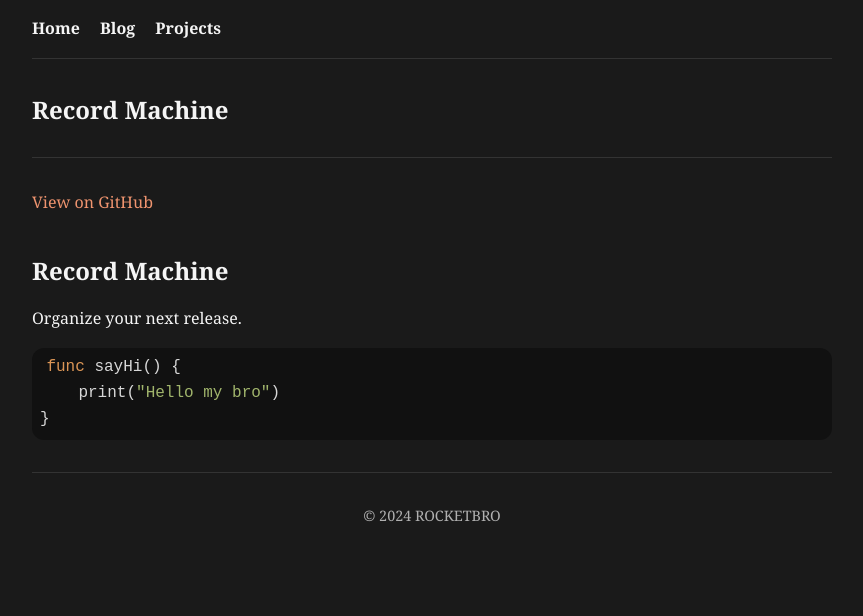
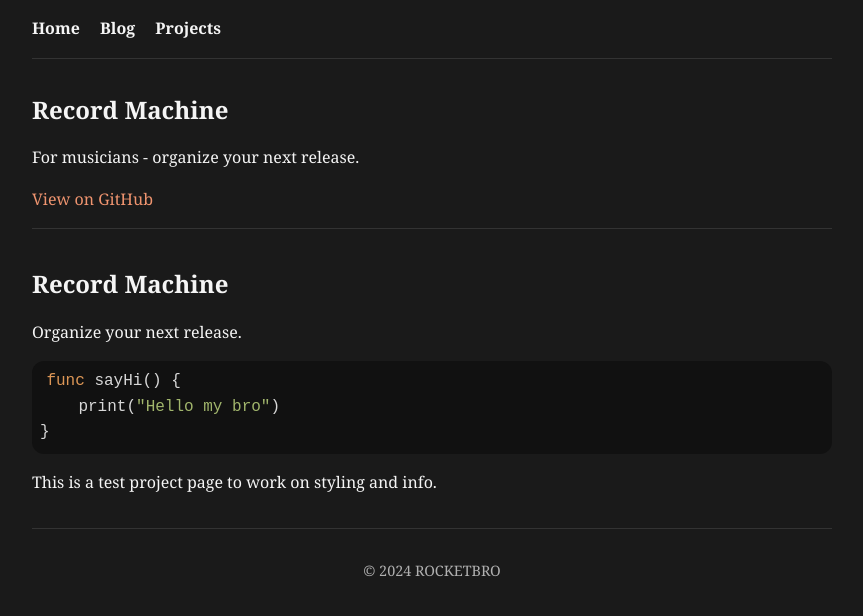
Before and after one commit to rocketbro/rocketbro.github.io, a Jekyll site: the page built from _projects/record-machine.md, in a window 1280 px wide. Shown: the top 616 px of the page, without its empty margins (208-1071 px from the left). Built offline with Jekyll 4.4.1, drawn with Linux system fonts in a browser that asks for light colours.

Commit message:
style project card & page

````diff
--- a/_layouts/project.html
+++ b/_layouts/project.html
@@ -4,13 +4,16 @@
 <article class="project">
   <header class="project-header">
     <h1 class="project-title">{{ page.title }}</h1>
-  </header>
+    <p class="project-description">{{ page.description }}</p>
+
   {% if page.github %}
     <div class="project-links">
       <a href="{{ page.github }}" target="_blank" rel="noopener noreferrer">View on GitHub</a>
     </div>
   {% endif %}
 
+</header>
+
   <div class="project-content">
     {{ content }}
   </div>
--- a/_projects/open-loom.md
+++ b/_projects/record-machine.md
@@ -1,6 +1,7 @@
 ---
 layout: project
 title: "Record Machine"
+description: "For musicians - organize your next release."
 github: https://github.com/rocketbro/Record-Machine
 ---
 
@@ -13,3 +14,5 @@
     print("Hello my bro")
 }
 ```
+
+This is a test project page to work on styling and info.
````
Also changed, not shown: projects.md (+1 -1 lines).
